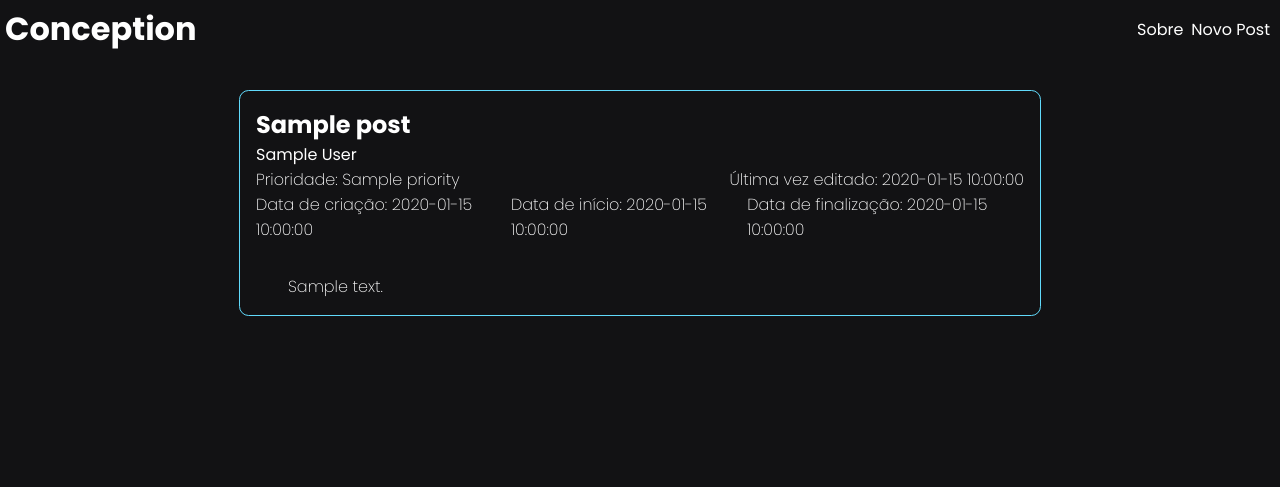
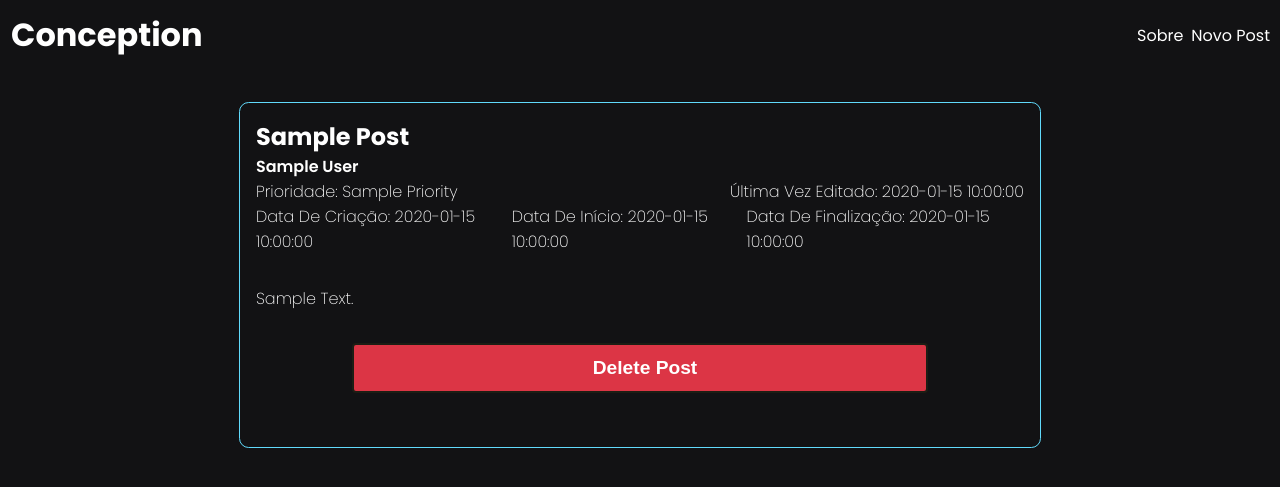
Before and after one commit to HeitorQueiroga49355/conception, a Flask app: template templates/item.html in a window 1280 px wide. Shown: the top 487 px of the page. Run offline with Flask 2, Linux system fonts and the light colour scheme; the template is opened without the code that fills it: most values are stand-ins (such as "Sample title", 1, 10 or a date in 2020); some libraries are stand-ins or nearby versions.

Commit message:
modificando o local do botão de excluir

```diff
--- a/static/css/style.css
+++ b/static/css/style.css
@@ -9,6 +9,7 @@ body{
     font-family: 'Poppins', sans-serif;
 }
 .navbar > h1{
+    padding: 6px;
     font-size: 2em;
 }
 a{
@@ -40,6 +41,7 @@ ul{
     list-style-type: none;
 }
 span{
+    font-weight: 600;
     color: white;
 }
 .form-create, .form-group{
@@ -104,6 +106,9 @@ label{
 .card-content{
     background-color: #202024;
 }
+h2,.note-div p, .note-div p, span, .note-content {
+    text-transform: capitalize;
+}
 hr{
     color: white;
     width: 100%;
@@ -145,7 +150,7 @@ hr{
 }
 
 .note-content {
-    margin: 2em 2em 0;
+    margin: 2em 0;
     font-weight: 200;
 }
 
--- a/templates/item.html
+++ b/templates/item.html
@@ -1,6 +1,6 @@
 {% extends 'base.html' %}
 
-<!-- <div style="display: flex;align-items: center;justify-content: center; width: 100vw;"> -->
+<div>
     {% block content %}
     <section class="note">
         <h2>{% block title %} {{ post['title'] }} {% endblock %}</h2>
@@ -17,6 +17,15 @@
     </div>
 
     <p class="note-content">{{ post['content'] }}</p>
+    <div style="width:100%;">
+        <form action="{{ url_for('delete', id=post['id']) }}" method="POST" class="form-create">
+            <input
+              type="submit"
+              value="Delete Post"
+              class="btn btn-danger btn-sm"
+              onclick="return confirm('Are you sure you want to delete this post?')"
+            />
+          </form>
+    </div>
     {% endblock %}
-    <!-- </section> -->
 </div>
```
Also changed, not shown: templates/create.html (+4 -4 lines), templates/edit.html (+6 -6 lines).
